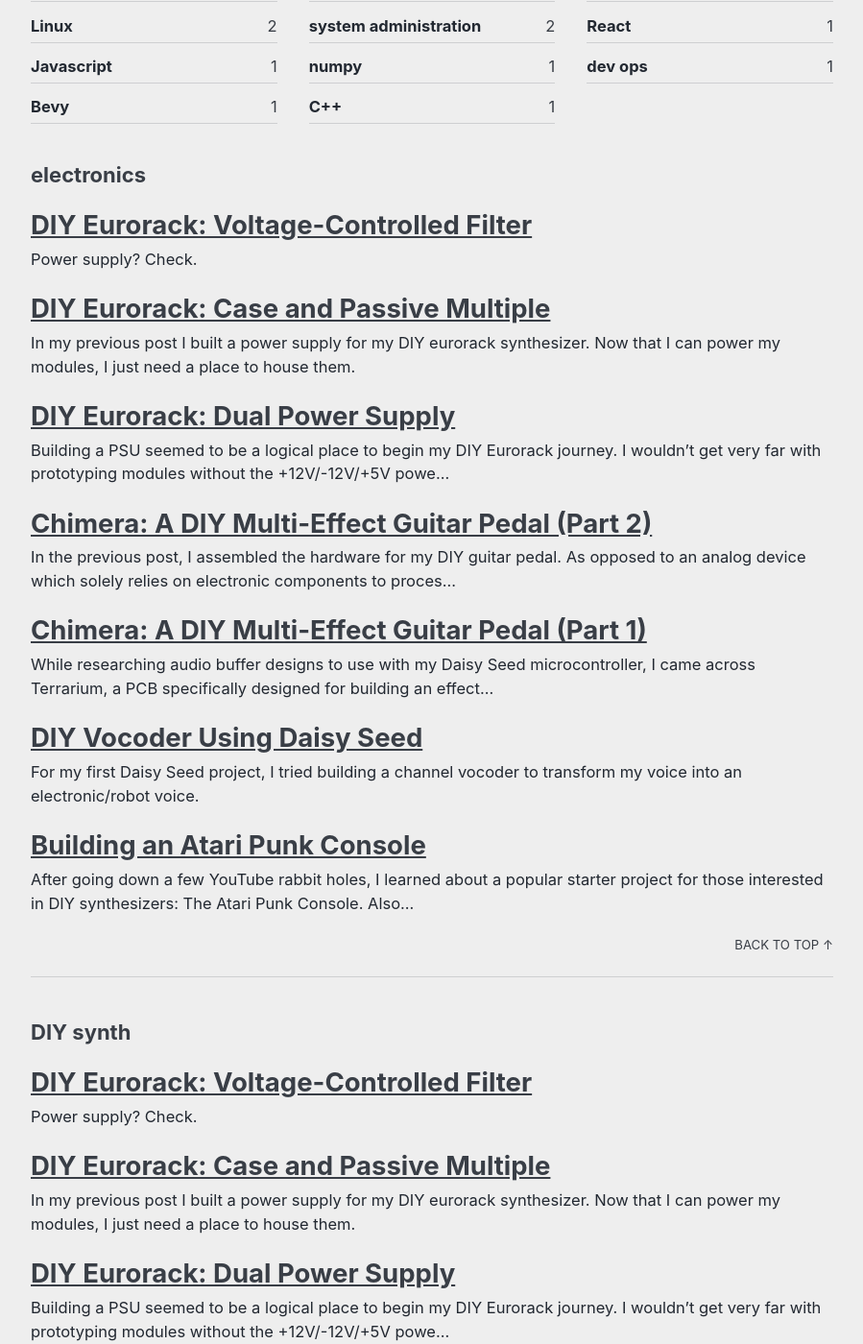
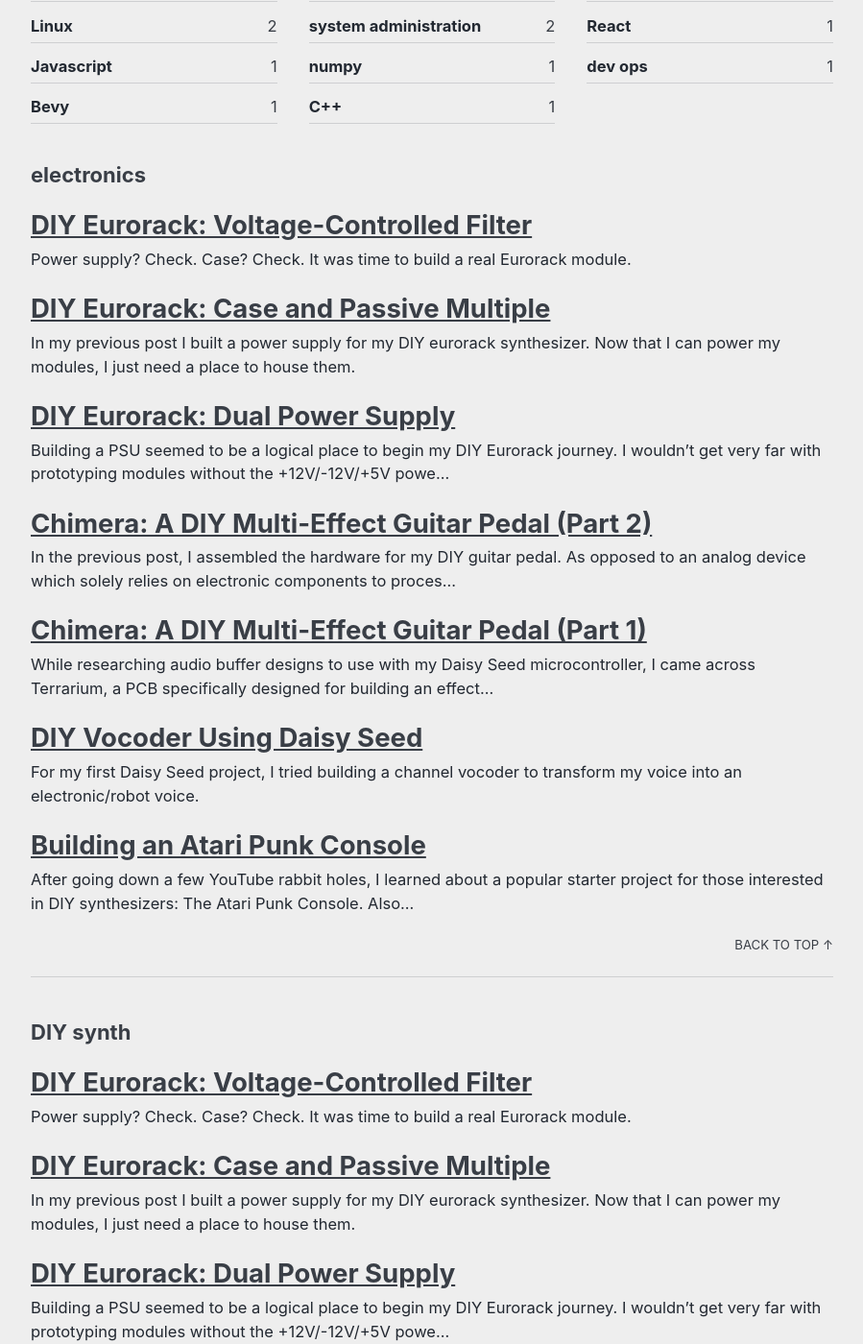
Before and after one commit to dbusteed/dbusteed.github.io, a Jekyll site: the page built from _pages/tag-archive.md, in a window 1280 px wide and 1400 px high, scrolled down 258 px. Shown: the whole window at 96% size, without its empty margins (190-1089 px from the left). Built offline with Jekyll 4.4.1, drawn with Linux system fonts in a browser that asks for light colours; cached includes are drawn as plain includes; some of the changed lines change nothing that is shown; some of the changed text lies outside the part shown.

Commit message:
vcf edits

```diff
--- a/_posts/2025-08-01-diy-eurorack-voltage-controlled-filter.md
+++ b/_posts/2025-08-01-diy-eurorack-voltage-controlled-filter.md
@@ -4,6 +4,8 @@
   - electronics
   - DIY synth
   - Eurorack
+excerpt: Power supply? Check. Case? Check. It was time to build a real Eurorack module.
+description: Power supply? Check. Case? Check. It was time to build a real Eurorack module.
 ---
 
 [Power supply?](https://dbusteed.github.io/diy-eurorack-dual-power-supply/) Check.
@@ -60,9 +62,11 @@
 
 <img src="/assets/images/VCF_1542.png" alt="vcf4" width="600"/>
 
+## Demo
+
 I gave it a quick test using an [Atari Punk Console](https://dbusteed.github.io/atari-punk-console/) as my oscililator, and I was able to filter sounds!
 
-After I get a few more modules built I'll put together a short video demo, but for now it didn't seem worth the effort. So stay tuned for more!
+<iframe width="640" height="360" src="https://www.youtube.com/embed/M6C4m6JB_b4"></iframe>
 
 ## Specs
 
@@ -71,9 +75,9 @@
 | Attribute | Value |
 |---|---|
 | HP | 6-ish |
-| +12V | TODO mA |
+| +12V | ~5mA |
 | +5V | 0mA |
-| -12V | TODO mA |
+| -12V | ~5mA |
 
 ### TODO Price
 
```
Also changed, not shown: README.md.
